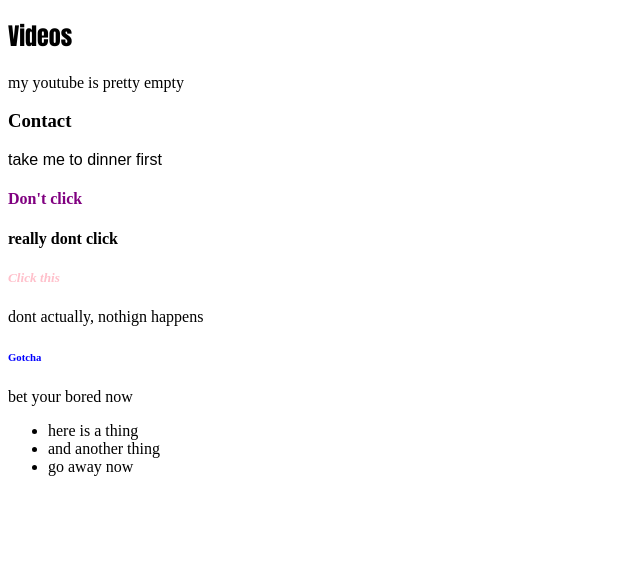
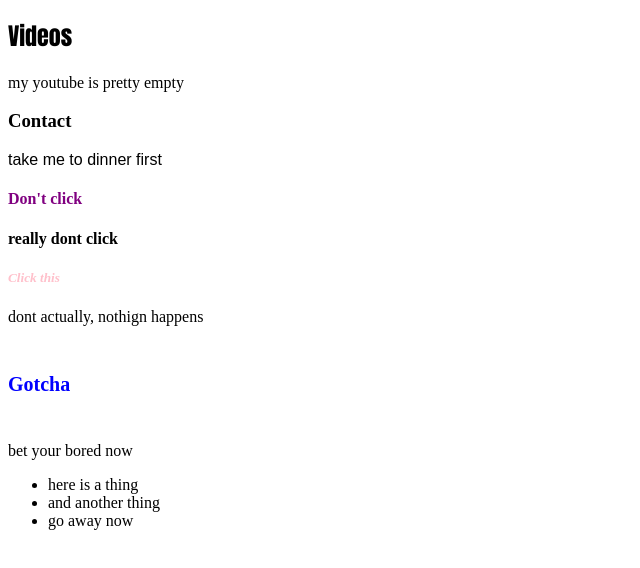
Before and after one commit to skateguy/IntroA, a plain HTML site: page index2.html in a window 1280 px wide. Shown: the part 100-668 px from the top of the page, without its empty margins (0-640 px from the left). Drawn offline with Linux system fonts and the light colour scheme.

Commit message:
Update index2.html

```diff
--- a/index2.html
+++ b/index2.html
@@ -14,7 +14,7 @@
           <p> <strong>really dont click</strong></p>
     <h5 style="color:pink"><em>Click this</em></h5>
          <p> dont actually, nothign happens</p>
-     <h6 style="color:blue">Gotcha</h6>
+     <h6 style="color:blue; font-size:20px">Gotcha</h6>
          <p> bet your bored now</p>
             <ul>
               <li>here is a thing</li>
```
